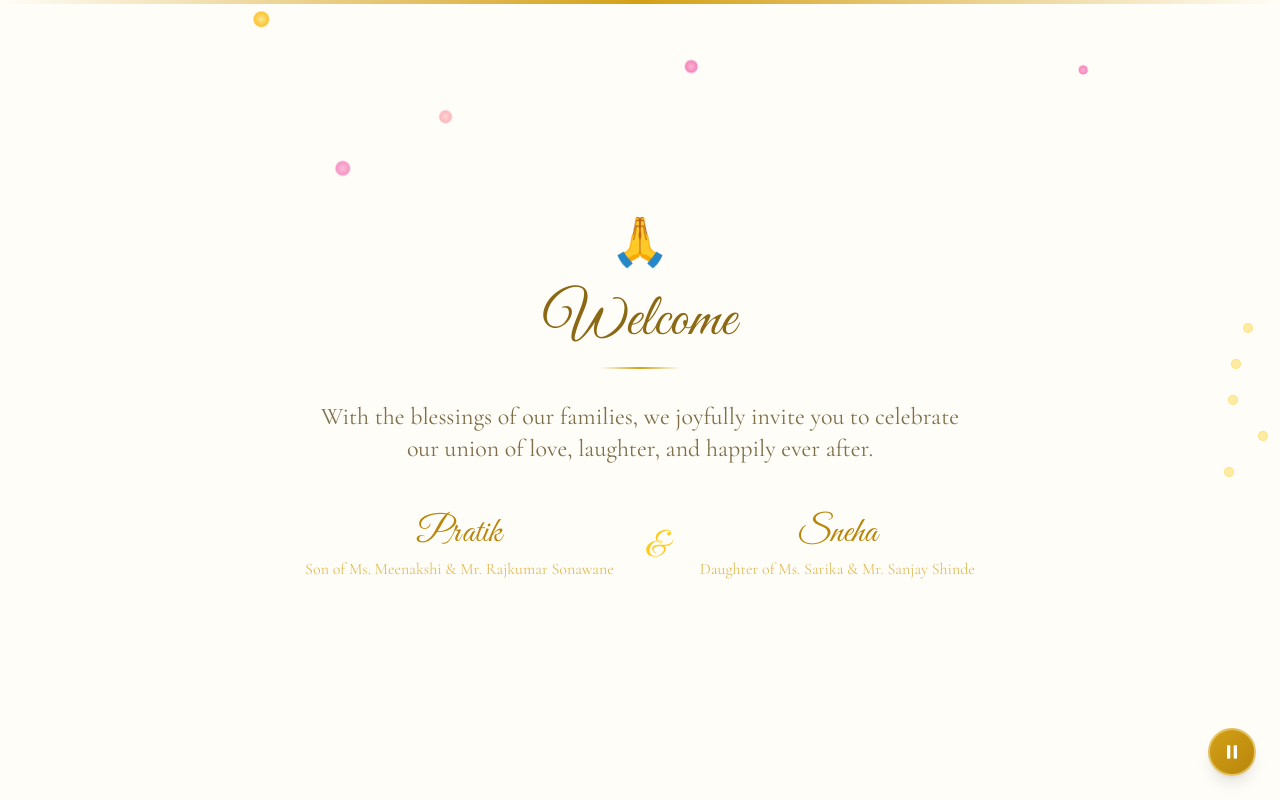
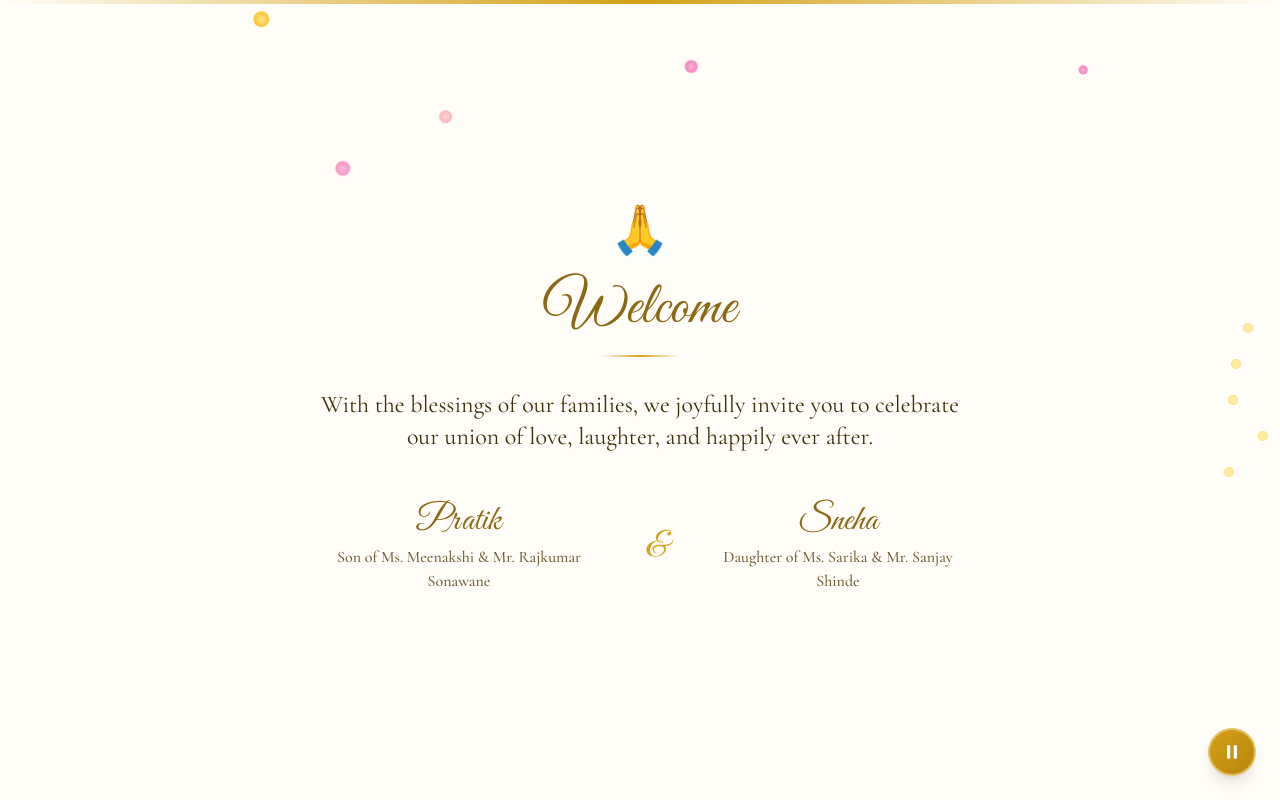
Before and after one commit to pratiksonawane80/wedding-invitation, a Next.js app: page / in a window 1280 px wide. Both pictures are taken after a click on the button "Open Invitation". Shown: the top 800 px of the page. Built offline with nearby package versions, Linux system fonts and the light colour scheme; a web font is replaced by a local one.

Commit message:
style: Refine gold text shades and apply medium font weight for improved readability across sections.

```diff
--- a/src/components/CountdownSection.tsx
+++ b/src/components/CountdownSection.tsx
@@ -78,7 +78,7 @@ export default function CountdownSection() {
           Counting Down
         </h2>
         <div className="gold-divider" />
-        <p className="font-body text-base sm:text-lg text-gold-600/70 dark:text-gold-200/70 mt-4 mb-8 sm:mb-12">
+        <p className="font-body text-base sm:text-lg text-gold-900/80 dark:text-gold-200/70 mt-4 mb-8 sm:mb-12 font-medium">
           Until we say &ldquo;I Do&rdquo;
         </p>
 
--- a/src/components/EventsSection.tsx
+++ b/src/components/EventsSection.tsx
@@ -59,10 +59,10 @@ export default function EventsSection() {
               <div className="gold-divider mb-4" />
 
               {/* Details */}
-              <div className="space-y-2 font-body text-gold-700/80 dark:text-gold-200/80">
+              <div className="space-y-2 font-body text-gold-900/90 dark:text-gold-100/90 font-medium">
               <p className="flex items-center justify-center gap-2">
                 <svg
-                    className="w-4 h-4 text-gold-500"
+                  className="w-4 h-4 text-gold-600"
                   fill="none"
                   viewBox="0 0 24 24"
                   stroke="currentColor"
@@ -75,7 +75,7 @@ export default function EventsSection() {
               </p>
               <p className="flex items-center justify-center gap-2">
                 <svg
-                    className="w-4 h-4 text-gold-500"
+                  className="w-4 h-4 text-gold-600"
                   fill="none"
                   viewBox="0 0 24 24"
                   stroke="currentColor"
@@ -88,7 +88,7 @@ export default function EventsSection() {
               </p>
               <p className="flex items-center justify-center gap-2 text-sm">
                 <svg
-                    className="w-4 h-4 text-gold-500 flex-shrink-0"
+                  className="w-4 h-4 text-gold-600 flex-shrink-0"
                   fill="none"
                   viewBox="0 0 24 24"
                   stroke="currentColor"
@@ -101,7 +101,7 @@ export default function EventsSection() {
               </p>
             </div>
 
-              <p className="font-body text-sm text-gold-600/60 dark:text-gold-300/60 mt-4 italic">
+            <p className="font-body text-base text-gold-800/90 dark:text-gold-200/90 mt-4 italic font-medium">
               {event.description}
             </p>
             </div>
--- a/src/components/VenueSection.tsx
+++ b/src/components/VenueSection.tsx
@@ -45,7 +45,7 @@ export default function VenueSection() {
             <h3 className="font-heading text-3xl font-semibold text-gold-800 dark:text-gold-100 mb-2">
               {weddingData.venue.name}
             </h3>
-            <p className="font-body text-lg text-gold-600/70 dark:text-gold-200/70 mb-6">
+            <p className="font-body text-lg text-gold-900/90 dark:text-gold-200/90 mb-6 font-medium">
               {weddingData.venue.address}
             </p>
 
--- a/src/components/WelcomeSection.tsx
+++ b/src/components/WelcomeSection.tsx
@@ -30,7 +30,7 @@ export default function WelcomeSection() {
         </h2>
         <div className="gold-divider" />
 
-        <p className="font-body text-xl sm:text-2xl text-gold-800/80 dark:text-gold-100/90 leading-relaxed mt-8 px-4">
+        <p className="font-body text-xl sm:text-2xl text-gold-900 dark:text-gold-100/90 leading-relaxed mt-8 px-4">
           {weddingData.welcomeMessage}
         </p>
 
@@ -42,19 +42,19 @@ export default function WelcomeSection() {
           transition={{ delay: 0.3, duration: 0.8 }}
         >
           <div className="text-center">
-            <p className="font-display text-4xl text-gold-600 dark:text-gold-300">
+            <p className="font-display text-4xl text-gold-700 dark:text-gold-300">
               {weddingData.couple.man}
             </p>
-            <p className="font-body text-md text-gold-500/70 dark:text-gold-400/70 mt-1">
+            <p className="font-body text-md text-gold-800/90 dark:text-gold-200/90 mt-1 font-medium">
               {weddingData.couple.manParents}
             </p>
           </div>
-          <div className="font-display text-4xl text-gold-400">&</div>
+          <div className="font-display text-4xl text-gold-500">&</div>
           <div className="text-center">
-            <p className="font-display text-4xl text-gold-600 dark:text-gold-300">
+            <p className="font-display text-4xl text-gold-700 dark:text-gold-300">
               {weddingData.couple.woman}
             </p>
-            <p className="font-body text-md text-gold-500/70 dark:text-gold-400/70 mt-1">
+            <p className="font-body text-md text-gold-800/90 dark:text-gold-200/90 mt-1 font-medium">
               {weddingData.couple.womanParents}
             </p>
           </div>
```
Lines whose indentation alone changed are shown as unchanged.
